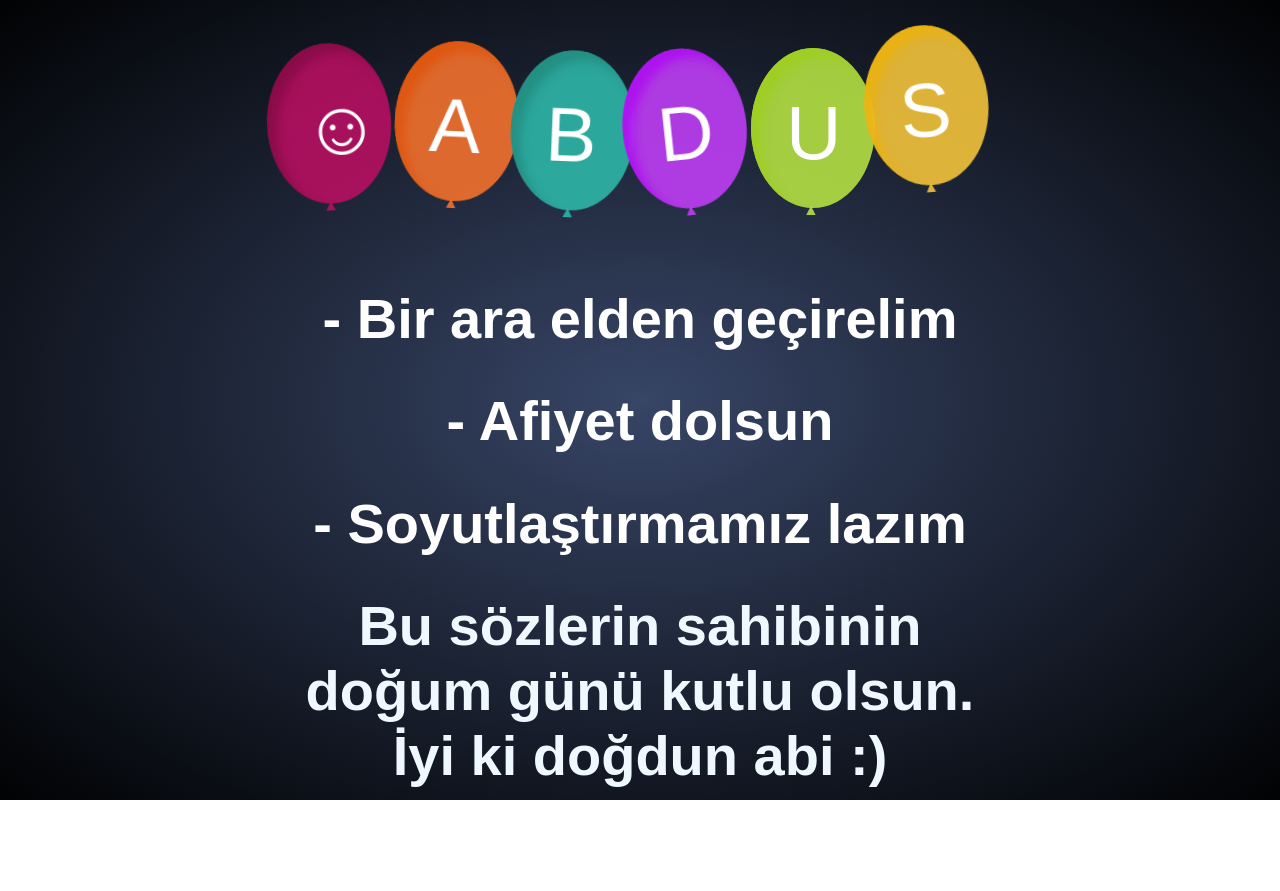
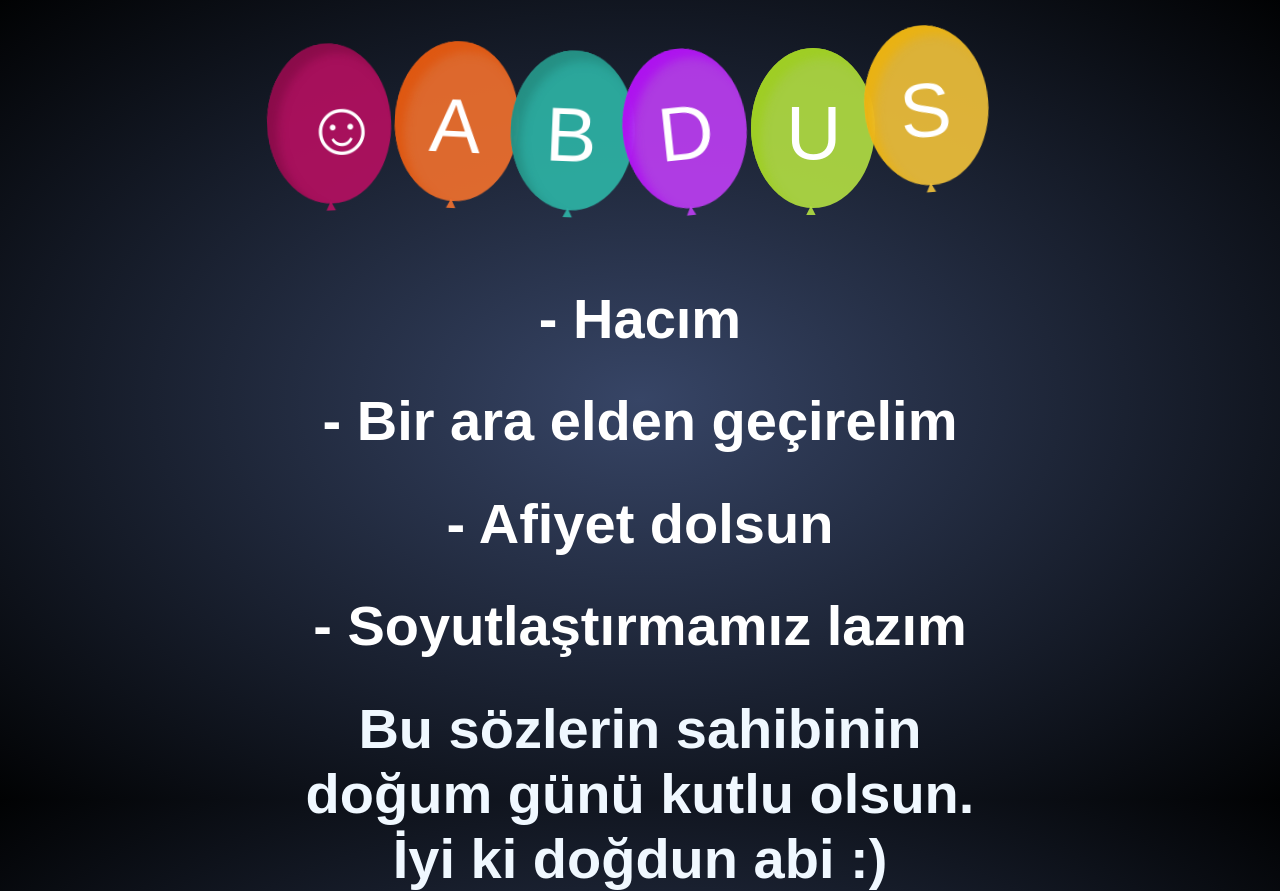
Before and after one commit to Finrod32/ozelgun1, a plain HTML site: page index.html in a window 1280 px wide. Before the commit the page ends 800 px from the top, so only its background shows below. Drawn offline with Linux system fonts and the light colour scheme; a web font is replaced by a local one.

Commit message:
Update index.html

```diff
--- a/index.html
+++ b/index.html
@@ -391,6 +391,7 @@
             </div>
             <div><span>S</span>
             </div>
+            <h1>- Hacım</h1>
             <h1>- Bir ara elden geçirelim</h1>
             <h1>- Afiyet dolsun</h1>
             <h1>- Soyutlaştırmamız lazım</h1>
```
